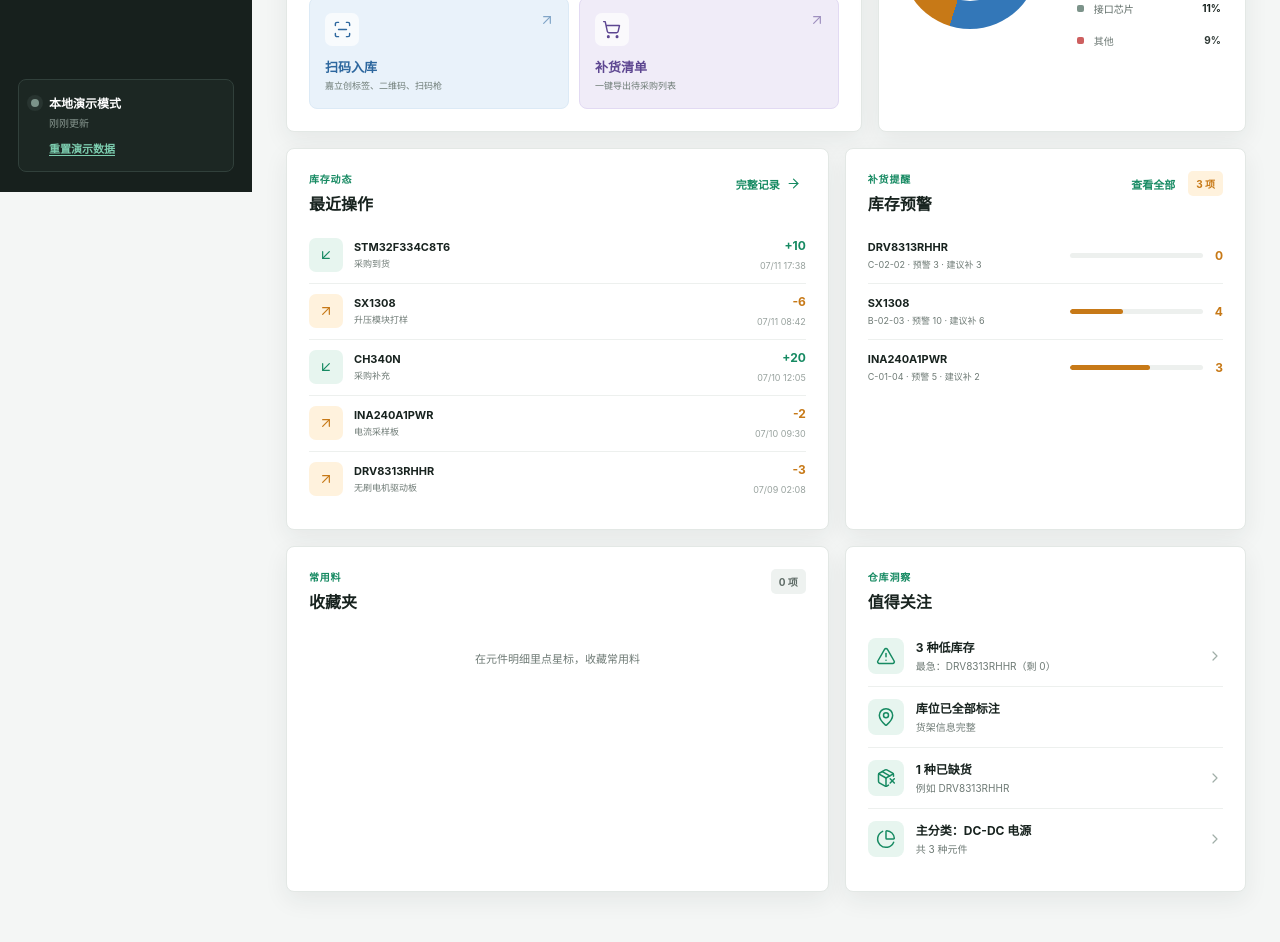
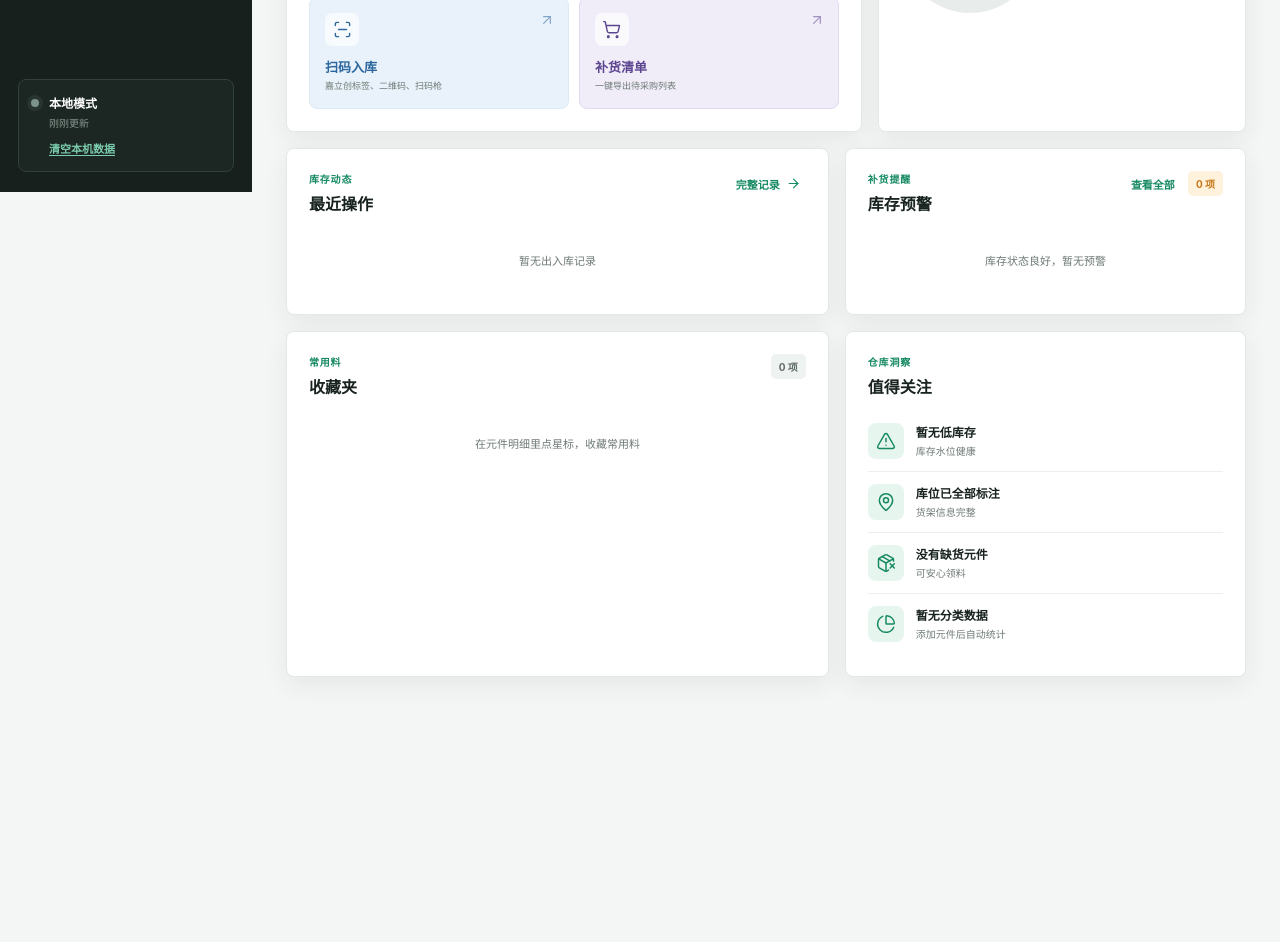
Before and after one commit to helloi885/hardware-inventory-demo, a website: page public/index.html in a window 1280 px wide. Shown: the part 608-1550 px from the top of the page. After the commit the page ends 1335 px from the top, so only its background shows below. Drawn offline with Linux system fonts and the light colour scheme.

Commit message:
Start with an empty local warehouse and add local data reset

```diff
--- a/public/app.js
+++ b/public/app.js
@@ -1,7 +1,7 @@
 (() => {
   'use strict';
 
-  const STORAGE_KEY = 'component-vault-demo-data-v1';
+  const STORAGE_KEY = 'component-vault-open-source-data-v1';
   const CATEGORY_COLORS = ['#168a62', '#3377b8', '#c77917', '#7358ac', '#7c938a', '#c84e4e'];
   const titleMap = {
     storage: ['实物位置', '3D 器件收纳'],
@@ -14,36 +14,18 @@
 
   const lcscApiBase = String(window.LCSC_LOOKUP?.apiBase || '').replace(/\/$/, '');
   let syncStatus = 'local';
-  let syncMessage = '本地演示模式 · 数据只保存在当前浏览器';
-
+  let syncMessage = '本地模式 · 数据只保存在当前浏览器';
+
+  // 开源版默认是空仓库：不包含任何真实库存或演示元件。
+  // 访问者可以自己添加元件，数据只保存在浏览器 localStorage。
   const demoData = {
-    components: [
-      { id: 'cmp-001', name: 'STM32F334C8T6', code: 'C8734', category: 'MCU', brand: 'ST', package: 'LQFP-48', specs: 'Cortex-M4 · 72MHz · 128KB Flash', location: 'A-01-03', quantity: 18, min: 5, supplier: '立创商城', notes: '主控平台首选', updatedAt: '2026-07-12T01:38:00+08:00' },
-      { id: 'cmp-002', name: 'EG1192S', code: 'C49307690', category: 'DC-DC 电源', brand: 'EG（屹晶微）', package: 'ESOP-8', specs: '降压型 10V~100V · 3A · 110kHz', location: 'B-02-01', quantity: 30, min: 8, supplier: '立创商城', notes: '', updatedAt: '2026-07-12T01:12:00+08:00' },
-      { id: 'cmp-003', name: 'AP63356DV-7', code: 'C2157973', category: 'DC-DC 电源', brand: 'DIODES', package: 'VDFN3020-13', specs: '降压型 3.8V~32V · 3.5A', location: 'B-02-02', quantity: 20, min: 6, supplier: '立创商城', notes: '', updatedAt: '2026-07-11T18:20:00+08:00' },
-      { id: 'cmp-004', name: 'SX1308', code: 'C78162', category: 'DC-DC 电源', brand: 'SX（硕芯科技）', package: 'SOT-23-6', specs: '升压型 2V~24V · 2A · 1.2MHz', location: 'B-02-03', quantity: 4, min: 10, supplier: '立创商城', notes: '库存偏低', updatedAt: '2026-07-11T16:42:00+08:00' },
-      { id: 'cmp-005', name: 'CH340N', code: 'C506813', category: '接口芯片', brand: 'WCH（沁恒）', package: 'SOP-8', specs: 'USB 转串口 · 3.3V/5V', location: 'A-03-01', quantity: 25, min: 8, supplier: '立创商城', notes: '', updatedAt: '2026-07-10T20:05:00+08:00' },
-      { id: 'cmp-006', name: 'INA240A1PWR', code: 'C191104', category: '模拟芯片', brand: 'TI', package: 'TSSOP-8', specs: '电流检测 · 20V/V · -4V~80V', location: 'C-01-04', quantity: 3, min: 5, supplier: '立创商城', notes: '电机电流采样', updatedAt: '2026-07-10T17:30:00+08:00' },
-      { id: 'cmp-007', name: 'UCC21520DWR', code: 'C192067', category: '栅极驱动', brand: 'TI', package: 'SOIC-16W', specs: '双通道隔离驱动 · 4A/6A', location: 'C-02-01', quantity: 12, min: 4, supplier: '立创商城', notes: '', updatedAt: '2026-07-09T14:15:00+08:00' },
-      { id: 'cmp-008', name: 'DRV8313RHHR', code: 'C92458', category: '电机驱动', brand: 'TI', package: 'VQFN-36', specs: '三路半桥 · 2.5A · 8V~60V', location: 'C-02-02', quantity: 0, min: 3, supplier: '立创商城', notes: '待采购', updatedAt: '2026-07-09T10:08:00+08:00' },
-      { id: 'cmp-009', name: 'CH224K', code: 'C970725', category: '接口芯片', brand: 'WCH（沁恒）', package: 'ESSOP-10', specs: 'USB PD 受电协议 · 5V~20V', location: 'A-03-02', quantity: 16, min: 5, supplier: '立创商城', notes: '', updatedAt: '2026-07-08T19:20:00+08:00' },
-      { id: 'cmp-010', name: 'TPD4E05U06DQAR', code: 'C138714', category: '保护器件', brand: 'TI', package: 'USON-10', specs: '4 通道 ESD · 5.5V · 0.5pF', location: 'D-01-01', quantity: 42, min: 15, supplier: '立创商城', notes: '', updatedAt: '2026-07-08T13:54:00+08:00' },
-      { id: 'cmp-011', name: '100nF ±10% 50V', code: 'C14663', category: '电容', brand: '三星电机', package: '0603', specs: 'X7R · 100nF · ±10% · 50V', location: 'E-01-02', quantity: 86, min: 50, supplier: '立创商城', notes: '通用去耦', updatedAt: '2026-07-07T21:32:00+08:00' },
-      { id: 'cmp-012', name: '10kΩ ±1%', code: 'C25804', category: '电阻', brand: '厚声', package: '0603', specs: '10kΩ · ±1% · 100mW', location: 'E-02-01', quantity: 120, min: 50, supplier: '立创商城', notes: '通用阻值', updatedAt: '2026-07-07T18:10:00+08:00' }
-    ],
-    transactions: [
-      { id: 'txn-001', componentId: 'cmp-001', type: 'in', quantity: 10, note: '采购到货', createdAt: '2026-07-12T01:38:00+08:00' },
-      { id: 'txn-002', componentId: 'cmp-004', type: 'out', quantity: 6, note: '升压模块打样', createdAt: '2026-07-11T16:42:00+08:00' },
-      { id: 'txn-003', componentId: 'cmp-006', type: 'out', quantity: 2, note: '电流采样板', createdAt: '2026-07-10T17:30:00+08:00' },
-      { id: 'txn-004', componentId: 'cmp-005', type: 'in', quantity: 20, note: '采购补充', createdAt: '2026-07-10T20:05:00+08:00' },
-      { id: 'txn-005', componentId: 'cmp-008', type: 'out', quantity: 3, note: '无刷电机驱动板', createdAt: '2026-07-09T10:08:00+08:00' },
-      { id: 'txn-006', componentId: 'cmp-010', type: 'in', quantity: 30, note: '常用料补货', createdAt: '2026-07-08T13:54:00+08:00' }
-    ],
+    components: [],
+    transactions: [],
     boardProjects: [],
     lastSavedAt: new Date().toISOString()
   };
 
-  const CURRENT_SEED_VERSION = 'demo-v2';
+  const CURRENT_SEED_VERSION = 'open-source-empty-v1';
   const initialData = { ...demoData, favorites: [], boardProjects: [], seedVersion: CURRENT_SEED_VERSION };
 
   let state = loadLocalState();
@@ -139,7 +121,7 @@
     const statusBox = $('#sidebarStatus');
     if (!title || !detail || !statusBox) return;
 
-    title.textContent = '本地演示模式';
+    title.textContent = '本地模式';
     detail.textContent = syncMessage || relativeTime(state.lastSavedAt);
     statusBox.dataset.sync = 'local';
   }
@@ -2251,11 +2233,11 @@
       if ($('#csvFileInput').files[0]) importAnyFile($('#csvFileInput').files[0]);
     });
     function resetDemoData() {
-      if (!window.confirm('重置为内置演示数据？当前浏览器里的本地修改会被覆盖。')) return;
+      if (!window.confirm('清空当前浏览器里的本地数据？你添加的元件、流水、板卡和 3D 位置都会被删除，且无法恢复。')) return;
       state = clone(initialData);
       persistLocal();
       renderAll();
-      showToast('已重置为演示数据');
+      showToast('本机数据已清空');
     }
     $('#syncNowButton')?.addEventListener('click', resetDemoData);
     $('#syncNowButtonTop')?.addEventListener('click', resetDemoData);
@@ -2411,7 +2393,7 @@
   };
   bindEvents();
   persistLocal();
-  setSyncStatus('local', '本地演示模式 · 数据只保存在当前浏览器');
+  setSyncStatus('local', '本地模式 · 数据只保存在当前浏览器');
   renderAll();
   if (new URLSearchParams(location.search).get('view') === 'storage') switchView('storage');
 })();
--- a/public/index.html
+++ b/public/index.html
@@ -55,9 +55,9 @@
       <div class="sidebar-status" id="sidebarStatus" data-sync="local">
         <span class="status-dot"></span>
         <div>
-          <strong id="syncTitle">本地演示模式</strong>
+          <strong id="syncTitle">本地模式</strong>
           <small id="lastSaved">数据只保存在当前浏览器</small>
-          <button type="button" class="sync-button" id="syncNowButton">重置演示数据</button>
+          <button type="button" class="sync-button" id="syncNowButton">清空本机数据</button>
         </div>
       </div>
     </aside>
@@ -77,7 +77,7 @@
             <input id="globalSearch" type="search" placeholder="搜索型号、参数、库位" autocomplete="off">
             <kbd>Ctrl K</kbd>
           </label>
-          <button class="icon-button" id="syncNowButtonTop" title="重置演示数据" aria-label="重置演示数据">
+          <button class="icon-button" id="syncNowButtonTop" title="清空本机数据" aria-label="清空本机数据">
             <i data-lucide="rotate-ccw"></i>
           </button>
           <button class="icon-button" id="lowStockShortcut" title="查看低库存" aria-label="查看低库存">
```
Also changed, not shown: THIRD_PARTY_NOTICES.md (+1 -1 lines), README.md, docs/empty-inventory.png (added), docs/screenshot.png, docs/themes.png.
